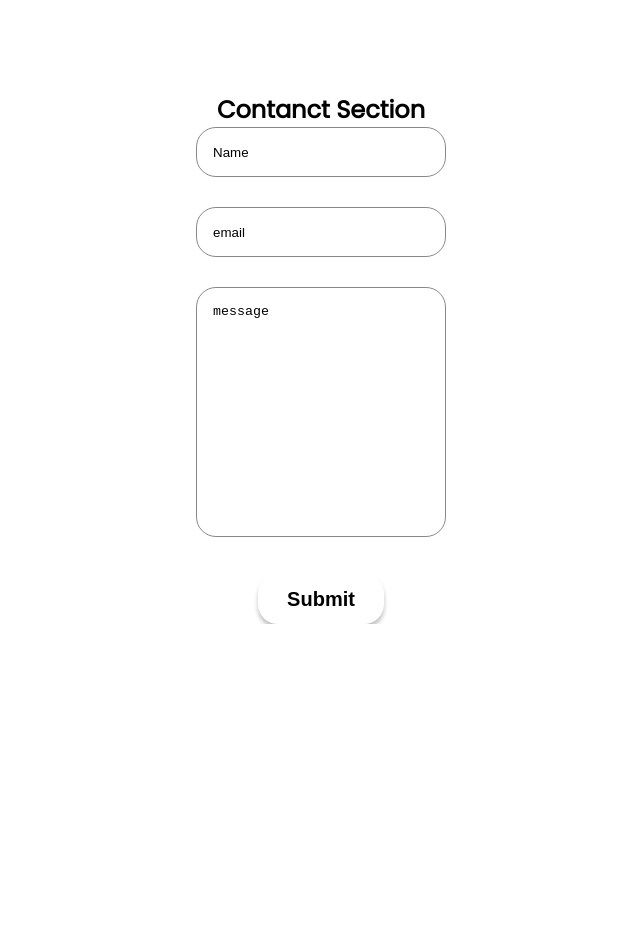
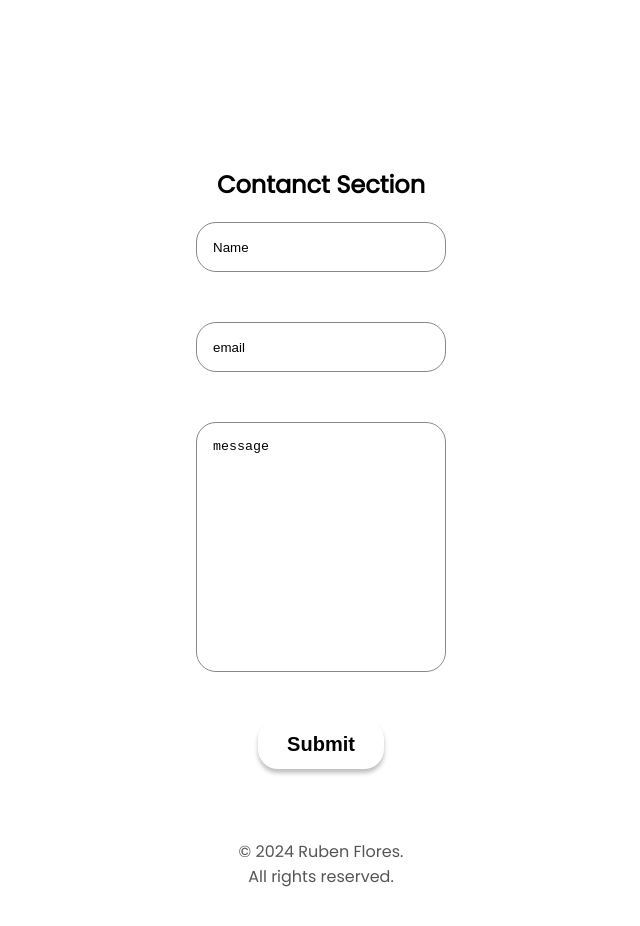
Before and after one commit to ObiFlo1/Portfolio, a React (Create React App) app: page / in a window 1280 px wide. Shown: the part 1440-2366 px from the top of the page, without its empty margins (319-959 px from the left). Before the commit the page ends 2064 px from the top, so only its background shows below. Built offline with nearby package versions, Linux system fonts and the light colour scheme.

Commit message:
updated Nav bar and added footer

```diff
--- a/src/App.css
+++ b/src/App.css
@@ -1,10 +1,5 @@
 .App {
   text-align: center;
-}
-
-.App-logo {
-  height: 40vmin;
-  pointer-events: none;
 }
 
 @media (prefers-reduced-motion: no-preference) {
--- a/src/App.js
+++ b/src/App.js
@@ -4,6 +4,7 @@ import About from "./components /About/About.jsx";
 import Projects from "./components /Projects /Projects.jsx";
 import "./App.css";
 import Contact from "./components /Contact/Contact.jsx";
+import Footer from "./components /Footer/Footer.jsx";
 
 function App() {
   return (
@@ -13,6 +14,7 @@ function App() {
       <About />
       <Projects />
       <Contact />
+      <Footer />
     </>
   );
 }
--- /dev/null
+++ b/src/components /Footer/Footer.css
@@ -0,0 +1,7 @@
+.foot-container {
+  display: flex;
+  flex-direction: column;
+  align-items: center;
+  margin: 60px;
+  text-align: center;
+}
--- /dev/null
+++ b/src/components /Footer/Footer.jsx
@@ -0,0 +1,15 @@
+import "./Footer.css";
+
+function Footer() {
+  return (
+    <section className="foot-container">
+      <p>
+        &copy; 2024 Ruben Flores.
+        <br />
+        All rights reserved.
+      </p>
+    </section>
+  );
+}
+
+export default Footer;
--- a/src/components /NavBar/Navbar.css
+++ b/src/components /NavBar/Navbar.css
@@ -1,7 +1,7 @@
 @import url("https://fonts.googleapis.com/css2?family=Poppins:wght@300;400&display=swap");
 
 * {
-  margin: 0;
+  margin: 5px;
   padding: 0;
 }
 
```
